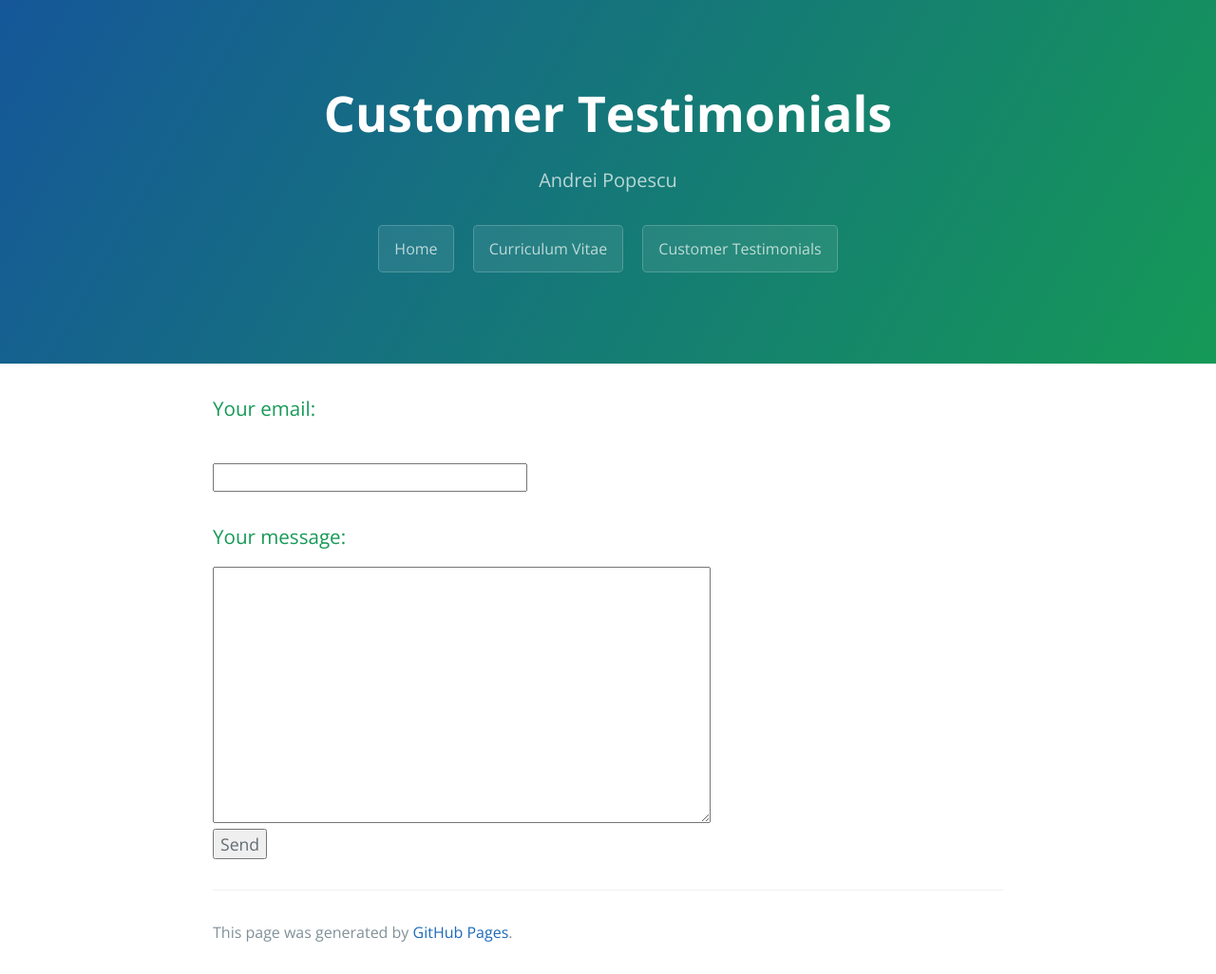
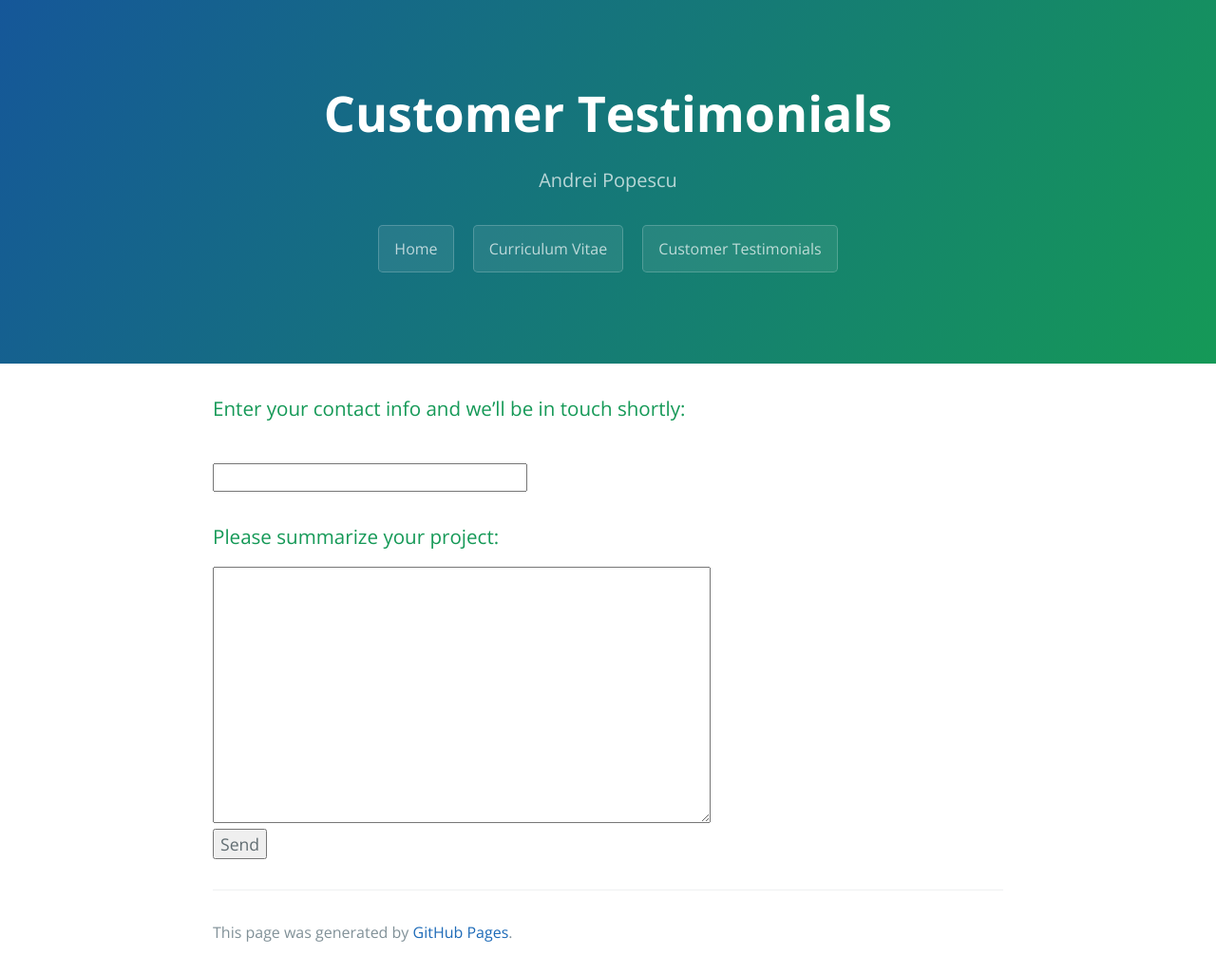
Before and after one commit to andreipope/andreipope.github.io, a Jekyll site: the page built from pages/contact.md, in a window 1280 px wide. Shown: the whole page at 95% size. Built offline with Jekyll 4.4.1, drawn with Linux system fonts in a browser that asks for light colours.

Commit message:
Update contact.md

```diff
--- a/pages/contact.md
+++ b/pages/contact.md
@@ -7,12 +7,12 @@ layout: contact
   action="https://formspree.io/xaydypzg"
   method="POST"
 >
-    <h3>Your email:</h3>
+    <h3>Enter your contact info and we’ll be in touch shortly:</h3>
     <br>
     <input type="text" name="_replyto" size="30">
     <br>
 
-    <h3>Your message:</h3>
+    <h3>Please summarize your project:</h3>
     <textarea name="message" rows="10" cols="50"></textarea>
   <br>
 
```
